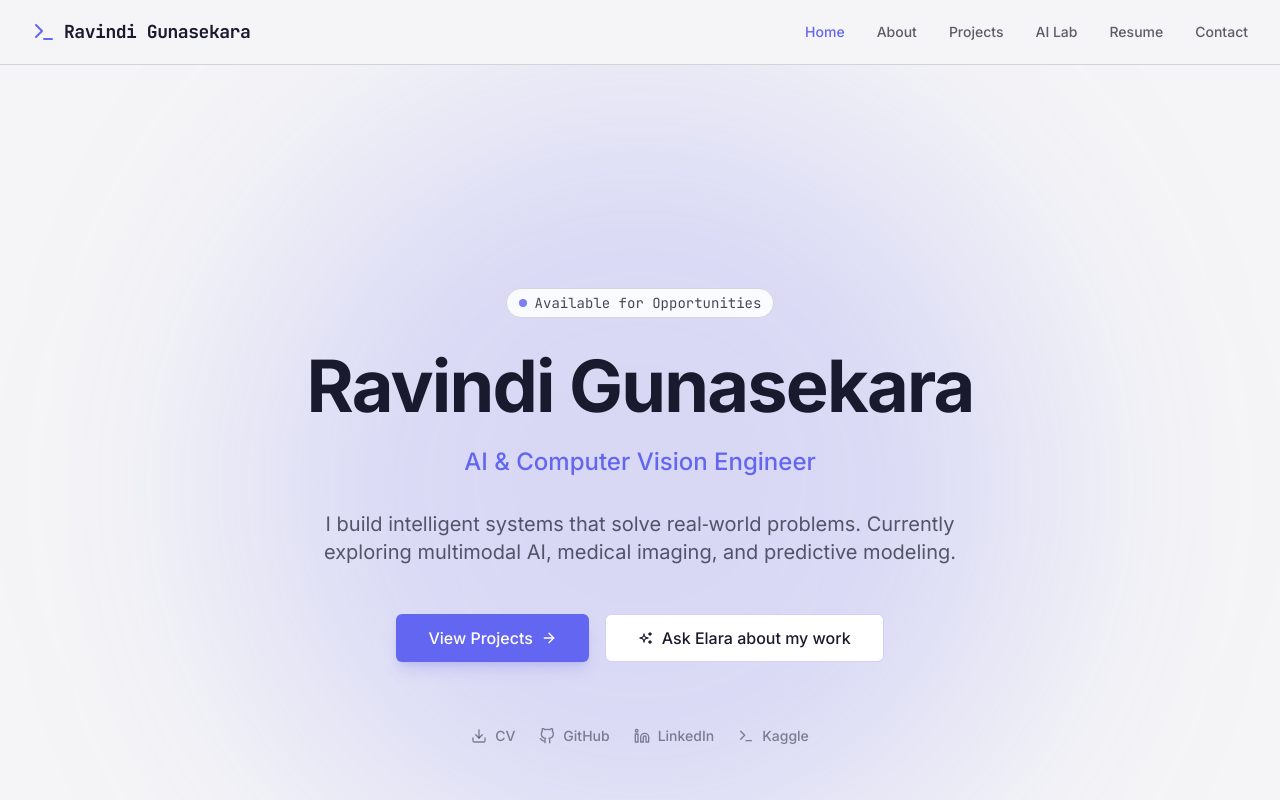
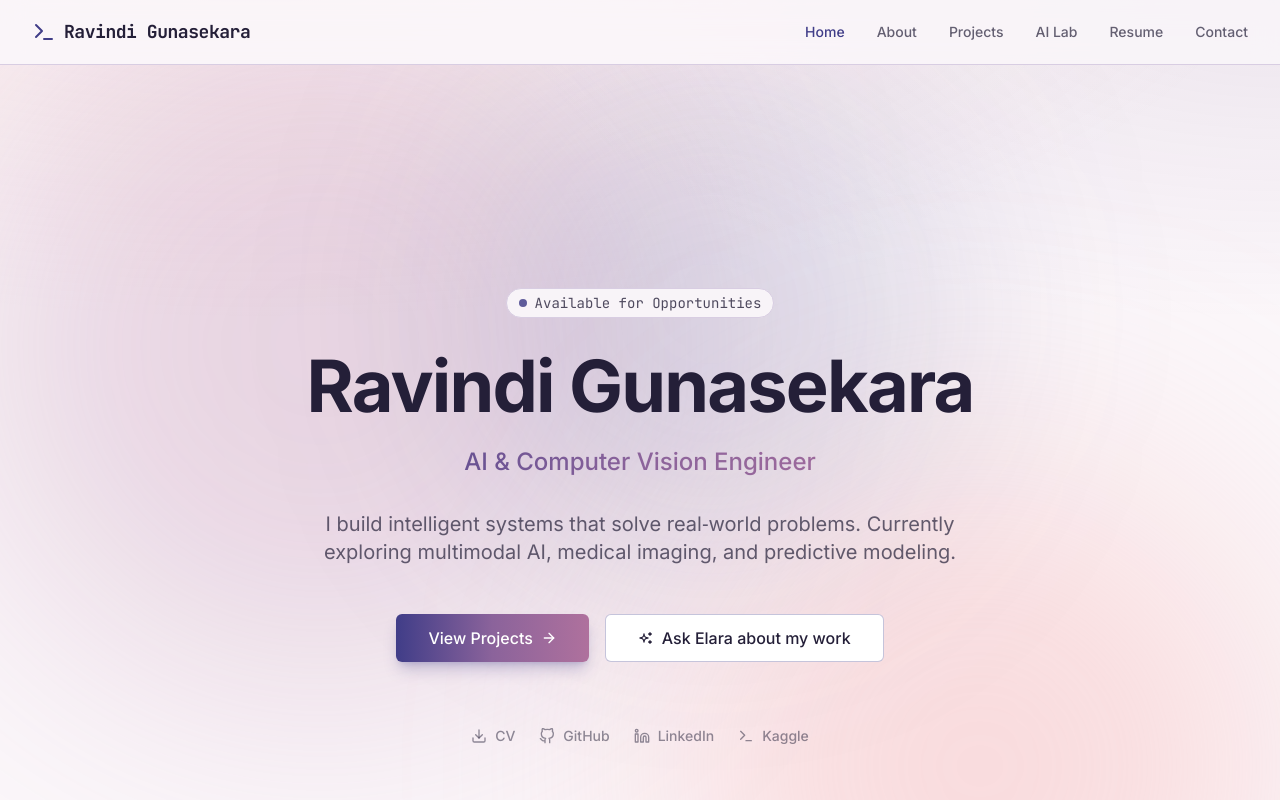
Before and after one commit to ravindidhananjana/portfolio, a Next.js app in the folder frontend/: page / in a window 1280 px wide. Shown: the top 800 px of the page. Built offline with nearby package versions, Linux system fonts and the light colour scheme.

Commit message:
Rebrand with modern pink-purple-indigo palette

```diff
--- a/frontend/src/app/about/page.tsx
+++ b/frontend/src/app/about/page.tsx
@@ -31,7 +31,7 @@ export default function AboutPage() {
             <span className="text-sm font-mono text-accent uppercase tracking-wider">About</span>
           </div>
           <h1 className="text-5xl md:text-6xl font-bold mb-6 leading-tight">
-            Hi, I&apos;m <span className="text-accent">Ravindi</span>
+            Hi, I&apos;m <span className="gradient-text">Ravindi</span>
           </h1>
           <p className="text-lg md:text-xl text-foreground/70 max-w-3xl leading-relaxed">
             I&apos;m a final-year AI student bridging cutting-edge research with real-world impact. I build intelligent systems that perceive, understand, and solve complex problems.
--- a/frontend/src/app/agent/page.tsx
+++ b/frontend/src/app/agent/page.tsx
@@ -189,7 +189,7 @@ export default function AgentPage() {
                 Live assistant
               </div>
               <div className="flex items-center gap-2 text-xs text-foreground/60">
-                <span className="h-2.5 w-2.5 rounded-full bg-emerald-400 shadow-[0_0_12px_rgba(52,211,153,0.9)]" />
+                <span className="h-2.5 w-2.5 rounded-full bg-accent-soft shadow-[0_0_12px_rgba(175,113,157,0.9)]" />
                 Ready
               </div>
             </div>
--- a/frontend/src/app/contact/page.tsx
+++ b/frontend/src/app/contact/page.tsx
@@ -22,7 +22,7 @@ export default function ContactPage() {
             <span className="text-sm font-mono text-accent uppercase tracking-wider">Connect</span>
           </div>
           <h1 className="text-5xl md:text-6xl font-bold mb-6 leading-tight">
-            Let&apos;s <span className="text-accent">Talk</span>
+            Let&apos;s <span className="gradient-text">Talk</span>
           </h1>
           <p className="text-lg md:text-xl text-foreground/70 max-w-3xl mx-auto leading-relaxed">
             I&apos;m always interested in new opportunities, collaborations, and conversations about AI and computer vision.
--- a/frontend/src/app/globals.css
+++ b/frontend/src/app/globals.css
@@ -4,8 +4,8 @@
 
 @layer base {
   :root {
-    --background: #f5f5f7;
-    --foreground: #1a1a2e;
+    --background: #fbf7fa;
+    --foreground: #241f38;
   }
 
   * {
@@ -13,7 +13,11 @@
   }
 
   body {
-    @apply bg-background text-foreground antialiased selection:bg-accent selection:text-white;
+    @apply bg-background text-foreground antialiased selection:bg-accent-light selection:text-white;
+    background-image:
+      radial-gradient(ellipse 80% 50% at 20% -10%, rgba(248, 178, 178, 0.18), transparent),
+      radial-gradient(ellipse 60% 40% at 100% 0%, rgba(139, 99, 155, 0.12), transparent);
+    background-attachment: fixed;
   }
 }
 
@@ -25,4 +29,8 @@
   .glass-panel {
     @apply bg-surface/80 backdrop-blur-md border border-surface-border rounded-xl;
   }
+
+  .gradient-text {
+    @apply bg-gradient-to-r from-accent via-accent-light to-accent-soft bg-clip-text text-transparent;
+  }
 }
--- a/frontend/src/app/lab/page.tsx
+++ b/frontend/src/app/lab/page.tsx
@@ -21,7 +21,7 @@ export default function LabPage() {
             <span className="text-sm font-mono text-accent uppercase tracking-wider">Lab</span>
           </div>
           <h1 className="text-5xl md:text-6xl font-bold mb-6 leading-tight">
-            Research &amp; <span className="text-accent">Experiments</span>
+            Research &amp; <span className="gradient-text">Experiments</span>
           </h1>
           <p className="text-lg md:text-xl text-foreground/70 max-w-3xl leading-relaxed">
             My experimental space for testing cutting-edge architectures and documenting research learnings. This is where ideas come to life.
--- a/frontend/src/app/projects/page.tsx
+++ b/frontend/src/app/projects/page.tsx
@@ -23,7 +23,7 @@ export default function ProjectsPage() {
             <span className="text-sm font-mono text-accent uppercase tracking-wider">Portfolio</span>
           </div>
           <h1 className="text-5xl md:text-6xl font-bold mb-6 leading-tight">
-            Featured <span className="text-accent">Projects</span>
+            Featured <span className="gradient-text">Projects</span>
           </h1>
           <p className="text-lg md:text-xl text-foreground/70 max-w-3xl leading-relaxed">
             Real-world AI applications focusing on impact and technical depth. From medical imaging to multimodal systems.
--- a/frontend/src/app/resume/page.tsx
+++ b/frontend/src/app/resume/page.tsx
@@ -22,7 +22,7 @@ export default function ResumePage() {
               <span className="text-sm font-mono text-accent uppercase tracking-wider">Resume</span>
             </div>
             <h1 className="text-5xl md:text-6xl font-bold leading-tight">
-              Experience &amp; <span className="text-accent">Skills</span>
+              Experience &amp; <span className="gradient-text">Skills</span>
             </h1>
           </div>
 
--- a/frontend/src/components/home/Hero.tsx
+++ b/frontend/src/components/home/Hero.tsx
@@ -11,7 +11,9 @@ export default function Hero() {
   return (
     <section className="relative pt-40 pb-24 md:pt-56 md:pb-40 overflow-hidden">
       {/* Background decoration */}
-      <div className="absolute top-1/2 left-1/2 -translate-x-1/2 -translate-y-1/2 w-[800px] h-[800px] bg-accent/20 rounded-full blur-[120px] -z-10 pointer-events-none" />
+      <div className="absolute top-1/3 left-1/4 -translate-x-1/2 -translate-y-1/2 w-[700px] h-[700px] bg-accent-soft/25 rounded-full blur-[130px] -z-10 pointer-events-none" />
+      <div className="absolute -bottom-40 right-0 w-[600px] h-[600px] bg-accent-pale/40 rounded-full blur-[130px] -z-10 pointer-events-none" />
+      <div className="absolute top-0 right-1/4 w-[500px] h-[500px] bg-accent/15 rounded-full blur-[110px] -z-10 pointer-events-none" />
 
       <div className="max-w-7xl mx-auto px-4 sm:px-6 lg:px-8 relative z-10">
         <div className="text-center max-w-3xl mx-auto">
@@ -38,7 +40,7 @@ export default function Hero() {
             initial={{ opacity: 0, y: 20 }}
             animate={{ opacity: 1, y: 0 }}
             transition={{ duration: 0.5, delay: 0.2 }}
-            className="text-xl md:text-2xl text-accent font-medium mb-8"
+            className="text-xl md:text-2xl font-medium mb-8 bg-gradient-to-r from-accent via-accent-light to-accent-soft bg-clip-text text-transparent"
           >
             AI & Computer Vision Engineer
           </motion.h2>
--- a/frontend/src/components/ui/Button.tsx
+++ b/frontend/src/components/ui/Button.tsx
@@ -12,7 +12,7 @@ const Button = React.forwardRef<HTMLButtonElement, ButtonProps>(
     const baseStyles = "inline-flex items-center justify-center rounded-md font-medium transition-colors focus-visible:outline-none focus-visible:ring-1 focus-visible:ring-accent disabled:pointer-events-none disabled:opacity-50"
 
     const variants = {
-      primary: "bg-accent text-white hover:bg-accent-hover shadow-lg shadow-accent/20",
+      primary: "bg-gradient-to-r from-accent via-accent-light to-accent-soft text-white hover:opacity-95 hover:shadow-accent/30 shadow-lg shadow-accent/25",
       secondary: "bg-surface-light text-foreground hover:bg-surface-border",
       outline: "border border-surface-border bg-transparent hover:bg-surface-light text-foreground",
       ghost: "hover:bg-surface-light hover:text-foreground text-foreground/70",
--- a/frontend/tailwind.config.ts
+++ b/frontend/tailwind.config.ts
@@ -9,18 +9,20 @@ const config: Config = {
   theme: {
     extend: {
       colors: {
-        background: "#f5f5f7",
-        foreground: "#1a1a2e",
+        background: "#FBF7FA",
+        foreground: "#241F38",
         accent: {
-          DEFAULT: "#6366f1",
-          hover: "#4f46e5",
-          light: "#818cf8",
-          dark: "#3730a3",
+          DEFAULT: "#403D88",
+          hover: "#33306B",
+          light: "#8B639B",
+          soft: "#AF719D",
+          pale: "#F8B2B2",
+          dark: "#2E2B5E",
         },
         surface: {
-          DEFAULT: "#fafbff",
-          light: "#ffffff",
-          border: "#d1d5db",
+          DEFAULT: "#F8F4F8",
+          light: "#FFFFFF",
+          border: "#D8CDE2",
         },
       },
       fontFamily: {
```
